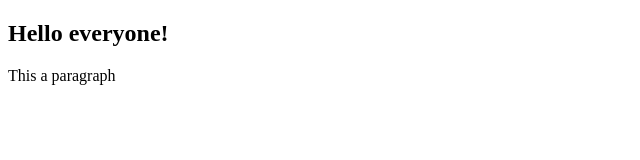
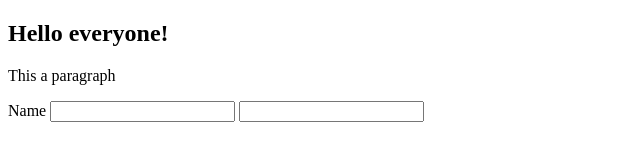
Before and after one commit to gel00/test-repo, a plain HTML site: page index.html in a window 1280 px wide. Shown: the whole page, without its empty margins (0-640 px from the left). Drawn offline with Linux system fonts and the light colour scheme.

Commit message:
basic contact form 2

```diff
--- a/index.html
+++ b/index.html
@@ -8,5 +8,12 @@
 <body>
   <h2>Hello everyone!</h2>
   <p>This a paragraph</p>
+
+  <form action="">
+    <label for="name" >Name</label>
+    <input id="name" name="name" type="text">
+    <label for="email"></label>
+    <input id="email" name="email" type="text">
+  </form>
 </body>
 </html>
```
